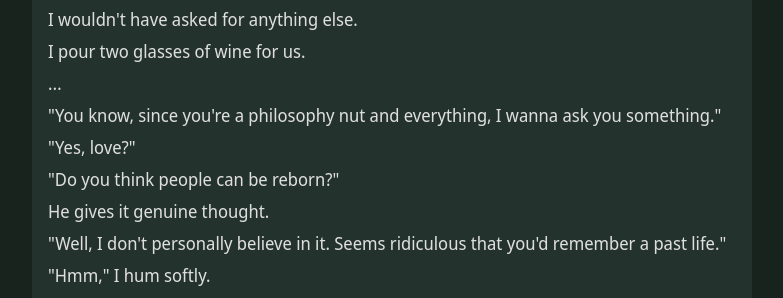
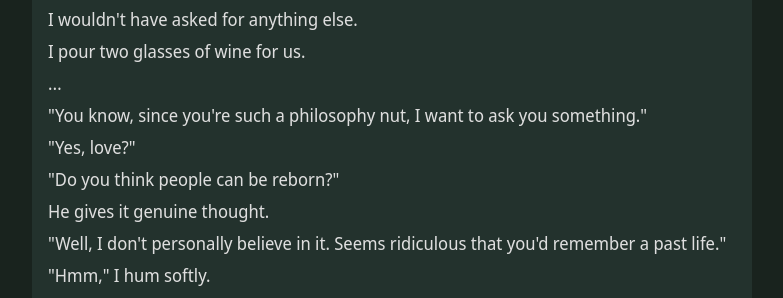
Before and after one commit to SanguineChameleon/sanguinechameleon.github.io, a Jekyll site: the page built from _posts/2026-02-20-lecture-hall-37.md, in a window 1280 px wide and 900 px high, scrolled down 10530 px. Shown: the part 351-649 px from the top of the window, without its empty margins (248-1031 px from the left). Built offline with Jekyll 4.4.1, drawn with Linux system fonts in a browser that asks for light colours.

Commit message:
I want to ask you something

```diff
--- a/_posts/2026-02-20-lecture-hall-37.md
+++ b/_posts/2026-02-20-lecture-hall-37.md
@@ -676,7 +676,7 @@ I pour two glasses of wine for us.
 
 ...
 
-"You know, since you're a philosophy nut and everything, I wanna ask you something."
+"You know, since you're such a philosophy nut, I want to ask you something."
 
 "Yes, love?"
 
```
